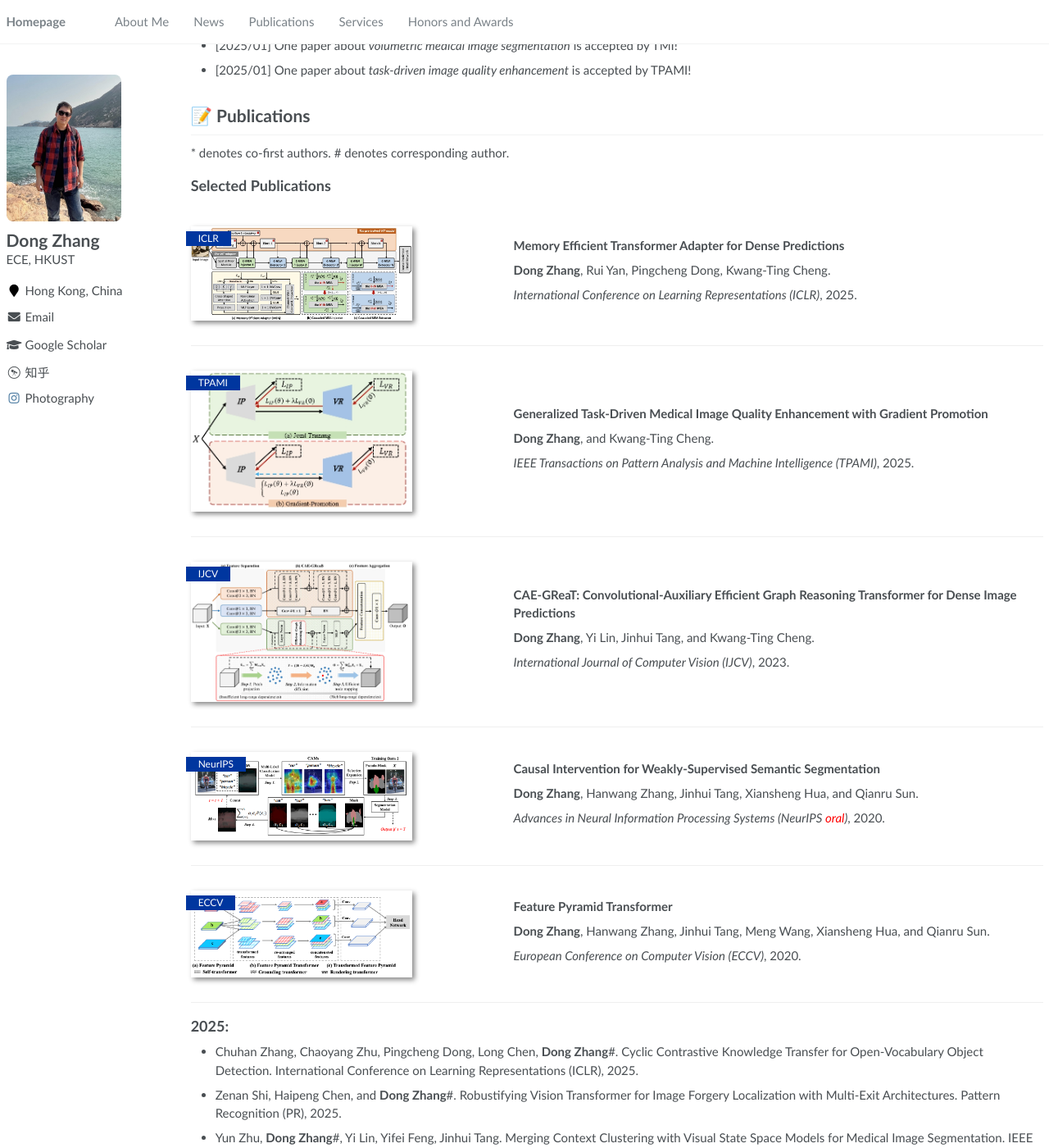
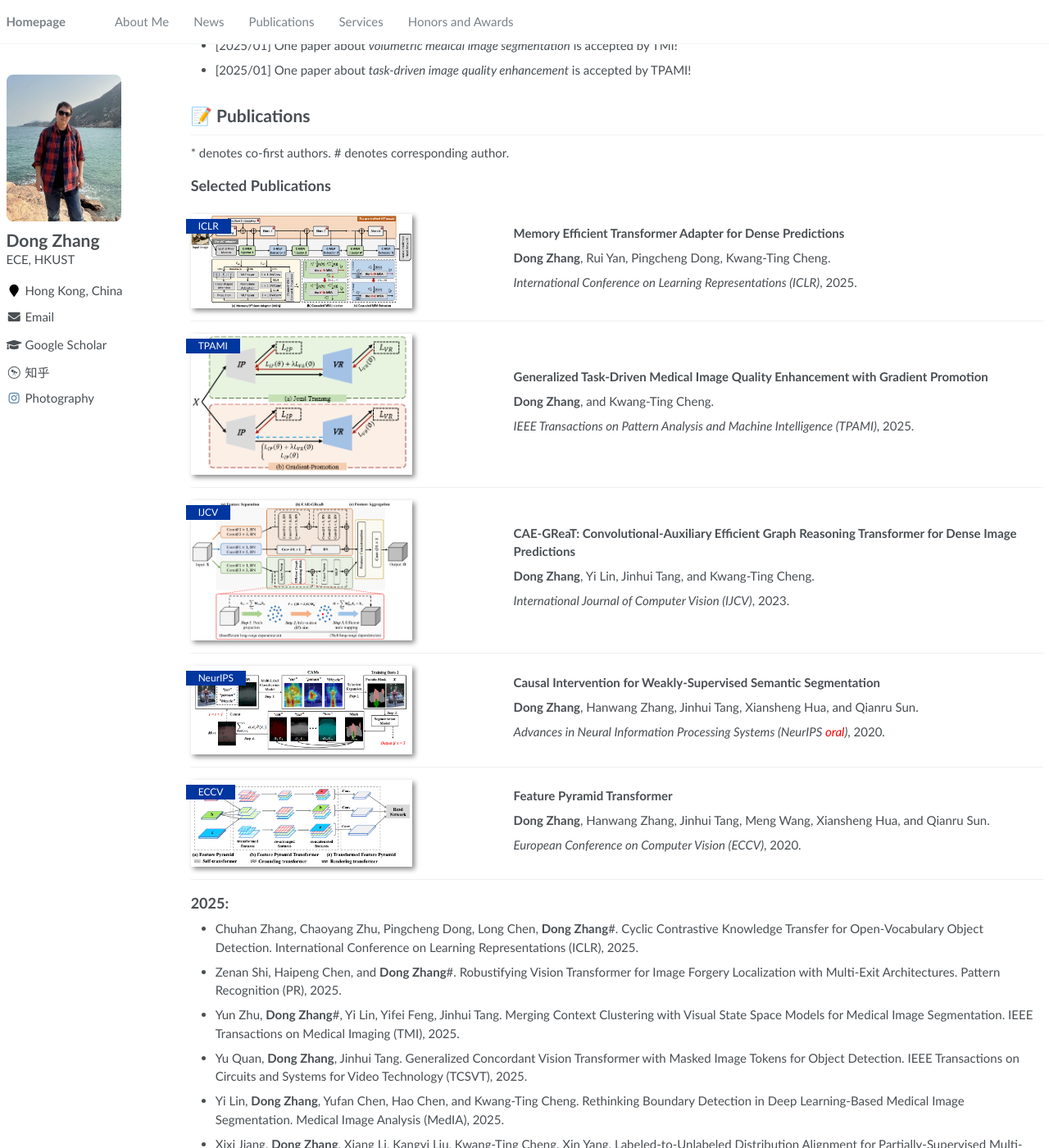
Before and after one commit to dongzhang89/dongzhang89.github.io, a Jekyll site: the page built from _pages/about.md, in a window 1280 px wide and 1400 px high, scrolled down 709 px. Shown: the whole window at 82% size. Built offline with Jekyll 4.4.1, drawn with Linux system fonts in a browser that asks for light colours.

Commit message:
Update main.scss

```diff
--- a/assets/css/main.scss
+++ b/assets/css/main.scss
@@ -47,10 +47,9 @@
     flex-direction: row;
     flex-wrap: wrap;
     border-bottom: 1px #efefef solid;
-    padding: 2em 0 2em 0;
+    padding: 1em 0 1em 0;
 
-
-    .paper-box-image{
+    .paper-box-image {
         justify-content: center;
         display: flex;
         width: 100%;
@@ -62,20 +61,20 @@
         }
     }
 
-    .paper-box-text{
+    .paper-box-text {
         max-width: 100%;
         order: 1;
     }
 
     @include breakpoint($medium) {
-        .paper-box-image{
+        .paper-box-image {
             justify-content: left;
             min-width: 200px;
             max-width: 35%;
             order: 1;
         }
 
-        .paper-box-text{
+        .paper-box-text {
             justify-content: left;
             padding-left: 2em;
             max-width: 65%;
```
